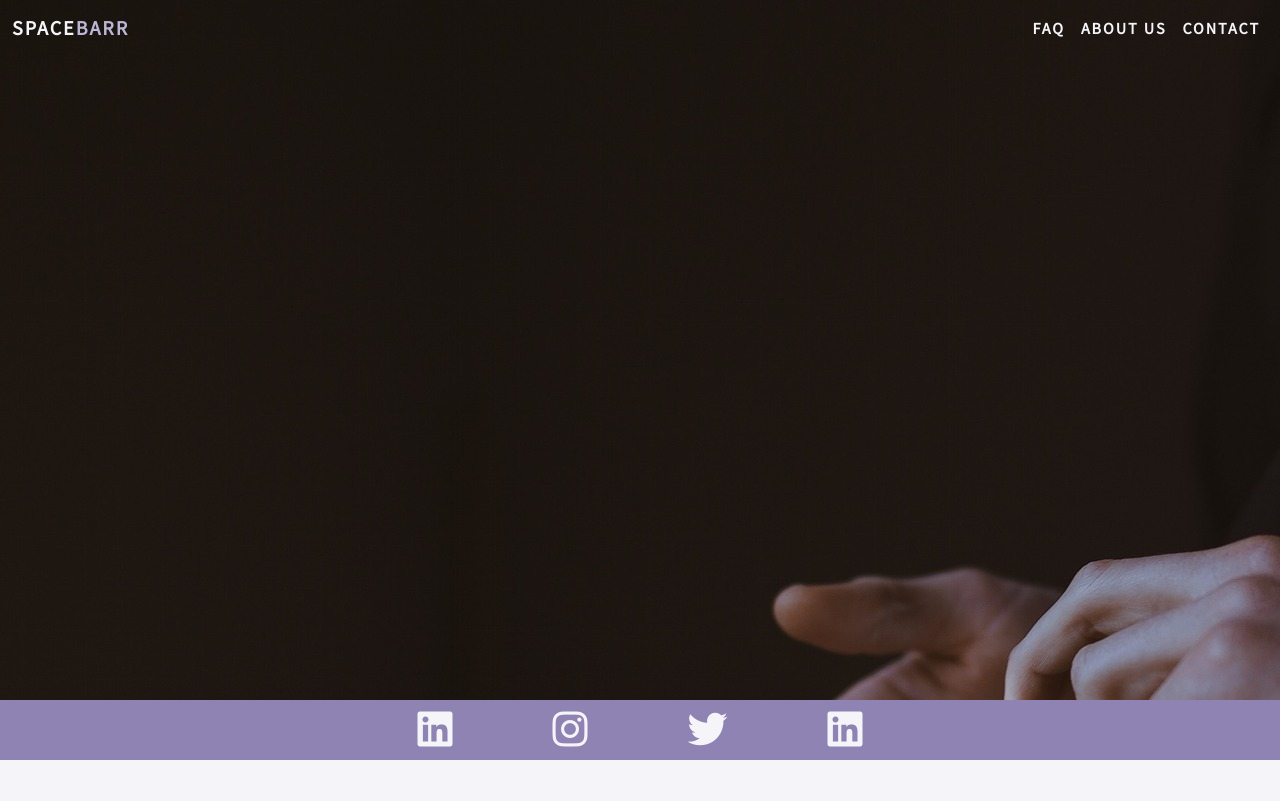
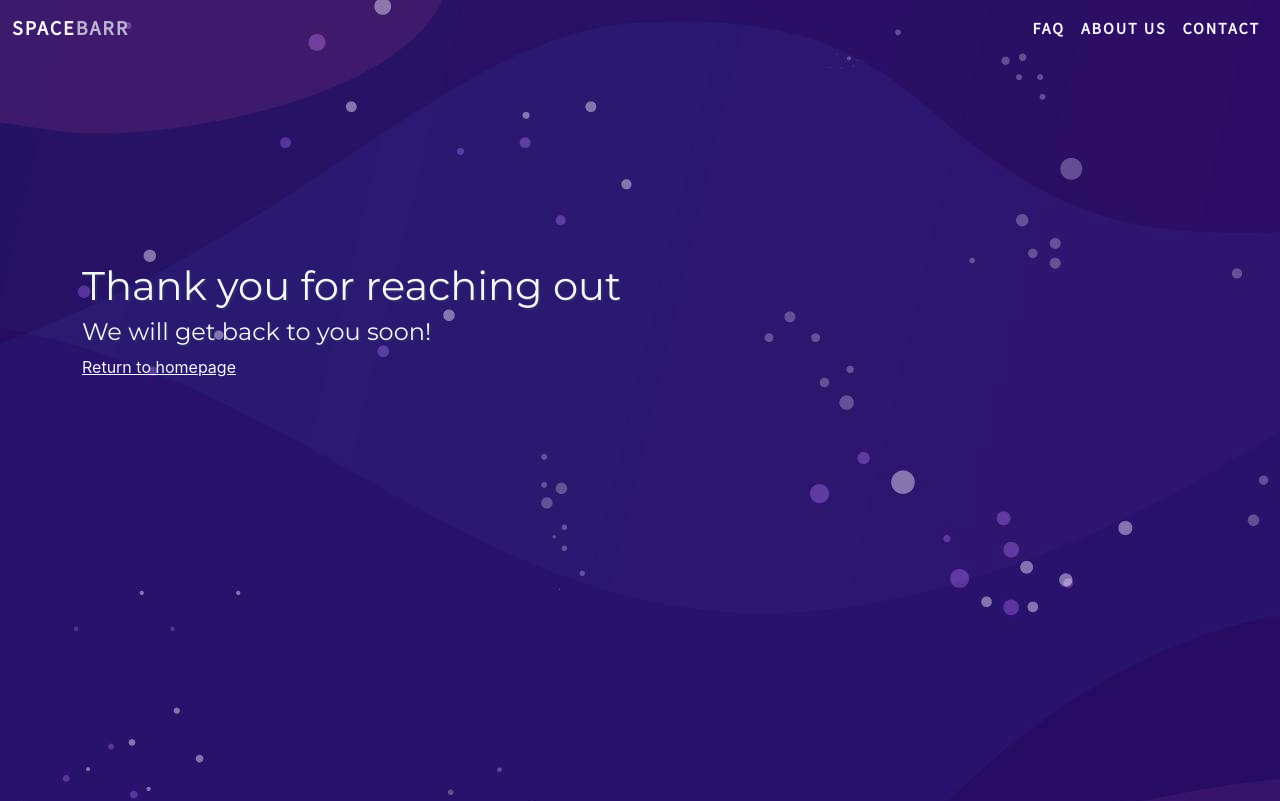
Before and after one commit to melissabarrerafarias/freelanced-company, a React (Create React App) app: page /confirm in a window 1280 px wide. Shown: the top 801 px of the page. Built offline with nearby package versions, Linux system fonts and the light colour scheme.

Commit message:
fixed confirmation page

```diff
--- a/src/components/Footer/index.js
+++ b/src/components/Footer/index.js
@@ -4,10 +4,10 @@ import '../../footer.css';
 function Footer() {
     return (
         <div class="footer">
-            <a href=""><i class="fab fa-linkedin"></i></a>
+            <a href="https://www.linkedin.com/in/shelsy-barrera-4410231b6/"><i class="fab fa-linkedin"></i></a>
             <a href=""><i class="fab fa-instagram"></i></a>
             <a href=""><i class="fab fa-twitter"></i></a>
-            <a href=""><i class="fab fa-linkedin"></i></a>
+            <a href="https://www.linkedin.com/in/melissabarrerafarias/"><i class="fab fa-linkedin"></i></a>
         </div>
     )
 }
--- a/src/contact.css
+++ b/src/contact.css
@@ -1,15 +1,15 @@
-.contact-hero {
+/* .contact-hero {
     max-height: 900px;
     overflow: hidden;
-}
+} */
 
 .contact-div-heading {
     color:var(--ghost-white);
-    position:absolute;
-    z-index:12;
+    /* position:absolute; */
+    /* z-index:12; */
     margin-top: 23%;
-    width:100%;
-    text-align: center;
+    /* width:100%; */
+    /* text-align: right; */
 }
 
 .contact-heading {
@@ -17,6 +17,12 @@
     font-family: 'Montserrat', sans-serif;
     text-shadow:  2px 2px #2b416276;
     margin-top: 40%
+}
+
+.contact-heading-confirm {
+    color: var(--ghost-white);
+    font-family: 'Montserrat', sans-serif;
+    text-shadow:  2px 2px #2b416276;
 }
 
 #get-in-touch {
@@ -186,16 +192,26 @@ ol, ul {
     color: var(--dark-electric)
 }
 
-#confirmationSent {
+/* #confirmationSent {
     text-align: center;
     margin-top: 21%;
     margin-bottom: 20%;
+} */
+
+#confirm-sent {
+    background-image: url('./assets/images/cartoon_background.jpg');
+    height: 900px;
 }
 
 .go-back {
     text-decoration: underline;
     color: var(--ghost-white)
 }
+
+/* .contact-img {
+    max-width: 50%;
+    margin-top: 40%;
+} */
 
 /* media queries */
 @media (max-width: 1399.98px) {
--- a/src/pages/ConfirmationSent.js
+++ b/src/pages/ConfirmationSent.js
@@ -1,16 +1,18 @@
 import React from 'react';
 import '../contact.css';
-import call from '../assets/images/cell-phone-690192_1920.jpg'
+// import call from '../assets/images/company-icon-floating.png'
 function ConfirmationSent() {
     return (
-        <main>
-            <div className="contact-hero">
-                <div class="contact-div-heading">
-                    <h1 className="contact-heading">Thank you for reaching out</h1>
-                    <h4 className="contact-heading">We will get back to you soon!</h4>
-                    <a href = "/" className = "go-back">Return to homepage</a>
+        <main id="confirm-sent">
+            <div className="container">
+                <div className="row">
+                    <div class="contact-div-heading col-md-6">
+                        <h1 className="contact-heading-confirm">Thank you for reaching out</h1>
+                        <h4 className="contact-heading-confirm">We will get back to you soon!</h4>
+                        <a href="/" className="go-back">Return to homepage</a>
+                    </div>
+
                 </div>
-                <img src={call} className="contact-img"></img>
             </div>
         </main>
     )
--- a/src/pages/Contact.js
+++ b/src/pages/Contact.js
@@ -52,7 +52,7 @@ function Contact() {
             </div>
 
             <div id="contactFormDiv" className="container">
-                <h1 className="text-center">Contact Us</h1>
+                <h1 className="text-center">Send Us A Message</h1>
                 <h3 className="text-center">We'd love to work with you</h3>
                 <div className="col-md-12">
 
--- a/src/pages/LandingPage.js
+++ b/src/pages/LandingPage.js
@@ -4,7 +4,7 @@ import '../landing-page.css';
 import cleaningService from '../assets/images/cleaning-service.jpg';
 import placeholder2 from '../assets/images/plant-shop.jpg';
 import placeholder3 from '../assets/images/art.jpg';
-import developers from '../assets/images/shelsy.jpg';
+import developers from '../assets/images/sisters.JPEG';
 import chibi from '../assets/images/company-icon.PNG'
 
 function LandingPage() {
@@ -100,7 +100,7 @@ function LandingPage() {
                 <h1 className="landing-page-headings text-center">About Us</h1>
                 <div className="row">
                     <div className="col-md-6 col-sm-12">
-                        <p className="about-us-desc">We are first-generation immigrant sisters, (Melissa left, Shelsy right), who learned the importance of being industrious from a
+                        <p className="about-us-desc">We are first-generation immigrant sisters, (Shelsy left, Melissa right), who learned the importance of being industrious from a
                             young age. After earning our certification as full-stack web developers at UC Berkeley, we decided to use our knowledge and turn our passion for creativity into an
                             opportunity to help up-and-coming businesses reach their full potential. Our company takes pride in being trustworthy and honest. We look forward to working
                             with you!</p>
@@ -130,19 +130,21 @@ function LandingPage() {
                     <div class="text-center">
                         <div class="collapse multi-collapse" id="FAQ2">
                             <div class="card card-body">
-                                It all depends on your website needs. If you'd like a rough estimate, feel free to contact us. We do free consultations.
+                                It all depends on your website needs. If you'd like a rough estimate, feel free to contact us. We do free consultations. Call, email,
+                                or send us a message!
                             </div>
                         </div>
                     </div>
 
                     <button class="btn col-sm-12 col-md-12 faq-questions" type="button" data-bs-toggle="collapse" href="#FAQ3" aria-expanded="false" aria-controls="multiCollapseExample1 multiCollapseExample2">
-                        What makes you different from other website building tools?</button>
+                        What makes you different from other website builders?</button>
                 </div>
                 <div class="text-center">
                     <div class="collapse multi-collapse" id="FAQ3">
                         <div class="card card-body">
-                            Website building tools can sometimes be frustrating to use. We take the tedious task off your hands! In addition, we offer customizable
-                            web-designs that can help you stand out.
+                            Website building tools can sometimes be frustrating to use. We take the tedious task off your hands! We offer customizable
+                            web-designs that can help you stand out. In addition, we keep constant contact with you throughout the process to ensure
+                            we are meeting your expectations!
                         </div>
                     </div>
                 </div>
```
Also changed, not shown: 1 other file (tests, documents, lock files or other folders).
